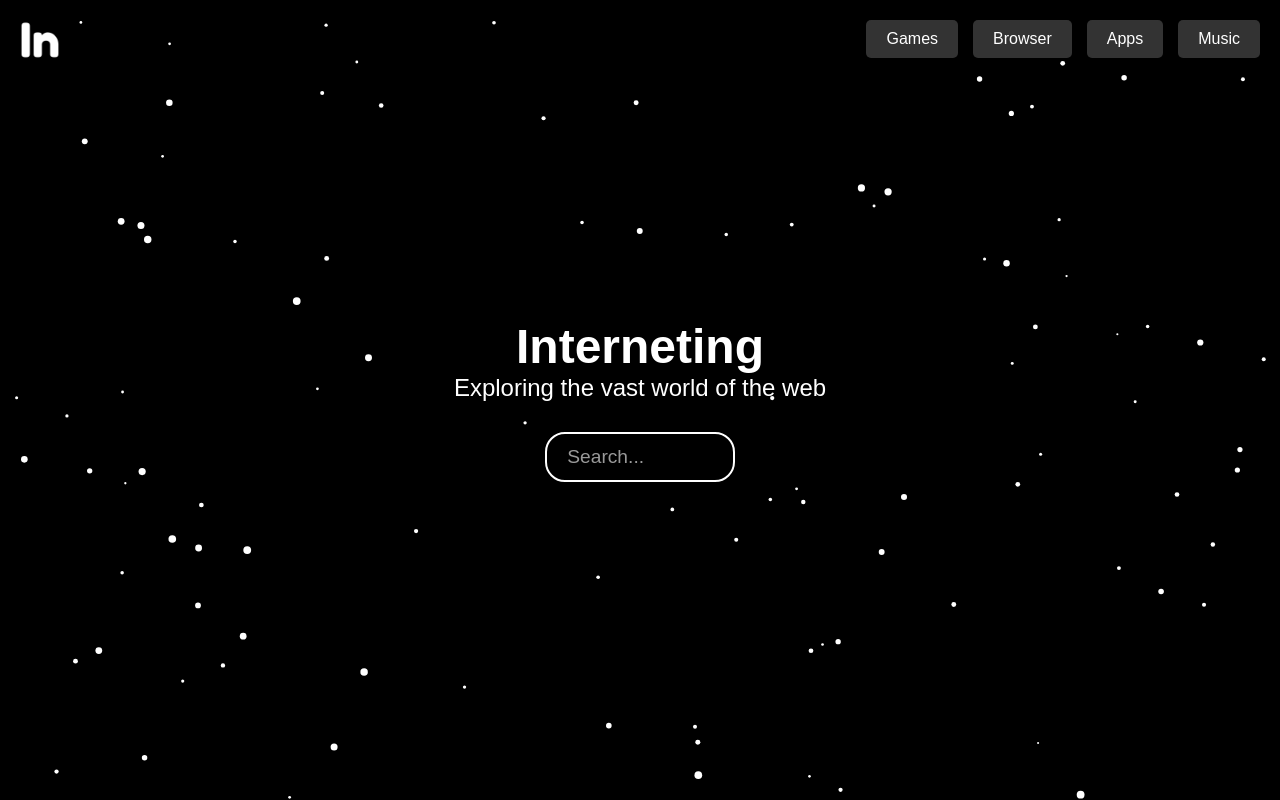
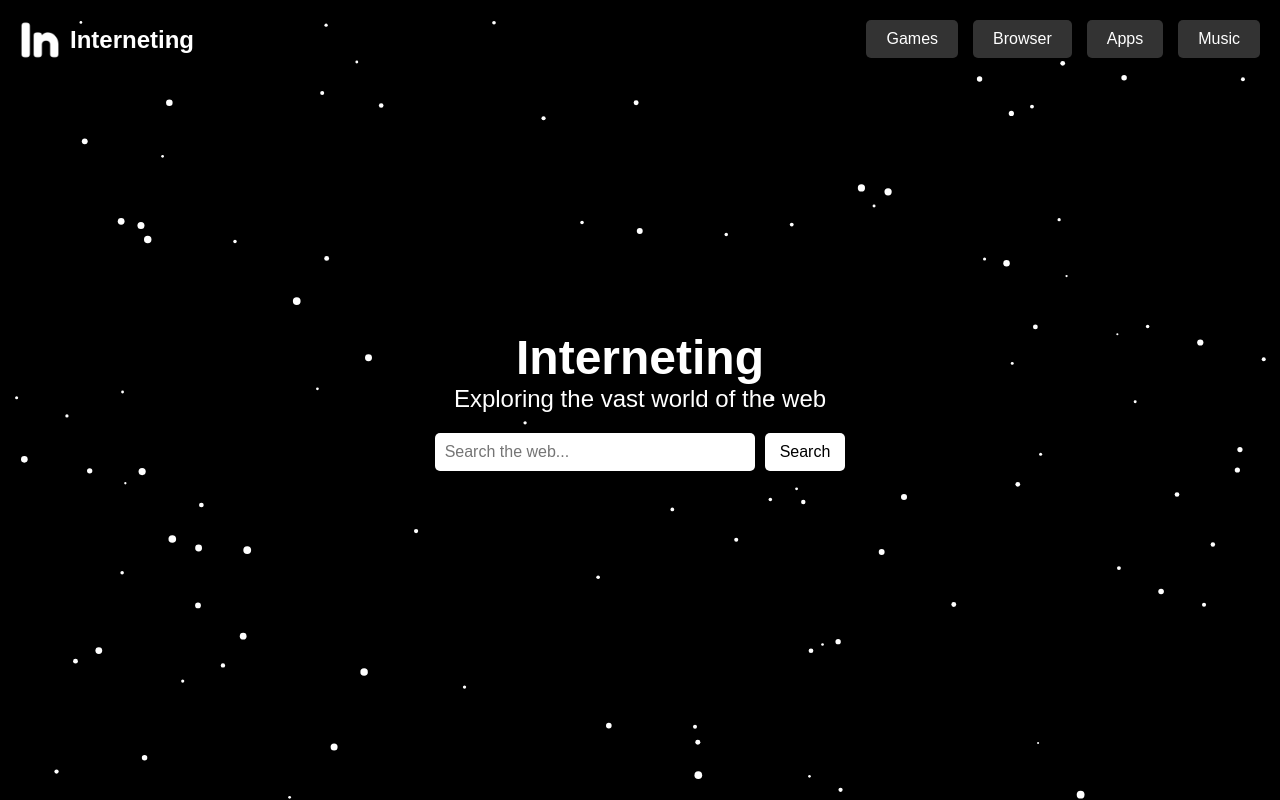
Before and after one commit to loucid/interneting, a plain HTML site: page index.html in a window 1280 px wide. Drawn offline with Linux system fonts and the light colour scheme.

Commit message:
Update index.html

```diff
--- a/index.html
+++ b/index.html
@@ -35,6 +35,40 @@
             font-size: 1.5rem;
             margin: 0;
         }
+        .search-container {
+            margin-top: 20px;
+            display: flex;
+            align-items: center;
+            gap: 10px;
+        }
+        input {
+            padding: 10px;
+            font-size: 1rem;
+            width: 300px;
+            border-radius: 5px;
+            border: none;
+            outline: none;
+        }
+        button {
+            padding: 10px 15px;
+            font-size: 1rem;
+            background: white;
+            color: black;
+            border: none;
+            border-radius: 5px;
+            cursor: pointer;
+            transition: 0.3s;
+        }
+        button:hover {
+            background: gray;
+        }
+        iframe {
+            width: 90vw;
+            height: 80vh;
+            border: none;
+            display: none;
+            margin-top: 20px;
+        }
         .tabs {
             position: absolute;
             top: 20px;
@@ -69,87 +103,36 @@
             font-size: 1.5rem;
             font-weight: bold;
         }
-        .search-bar {
-            margin-top: 30px;
-            display: flex;
-            justify-content: center;
-            width: 100%;
-            z-index: 1;
-        }
-        .search-bar input {
-            padding: 12px 20px;
-            font-size: 1.2rem;
-            border-radius: 20px;
-            border: 2px solid #fff;
-            background-color: transparent;
-            color: white;
-            width: 50%;
-            max-width: 500px;
-            transition: all 0.3s ease;
-        }
-        .search-bar input:focus {
-            outline: none;
-            border-color: #00bcd4;
-            box-shadow: 0 0 10px rgba(0, 188, 212, 0.6);
-        }
-        .search-bar input::placeholder {
-            color: rgba(255, 255, 255, 0.6);
-        }
     </style>
 </head>
 <body>
     <canvas id="particleCanvas"></canvas>
+
     <div class="logo" onclick="window.location.href='index.html';">
         <img src="logo.png" alt="Interneting Logo">
+        <span>Interneting</span>
     </div>
+
     <div class="tabs">
         <div class="tab" onclick="window.location.href='games.html';">Games</div>
         <div class="tab">Browser</div>
         <div class="tab">Apps</div>
         <div class="tab">Music</div>
     </div>
+
     <div class="text-container">
         <h1>Interneting</h1>
         <p>Exploring the vast world of the web</p>
+        <div class="search-container">
+            <input id="searchBar" type="text" placeholder="Search the web...">
+            <button onclick="search()">Search</button>
+        </div>
     </div>
 
-    <!-- Search Bar -->
-    <div class="search-bar">
-        <form id="searchForm">
-            <input type="text" id="searchInput" placeholder="Search..." />
-        </form>
-    </div>
+    <iframe id="googleResults"></iframe>
 
     <script>
-        // Function to generate random gibberish
-        function generateRandomGibberish() {
-            const characters = 'ABCDEFGHIJKLMNOPQRSTUVWXYZabcdefghijklmnopqrstuvwxyz0123456789';
-            let gibberish = '';
-            for (let i = 0; i < 10; i++) {
-                gibberish += characters.charAt(Math.floor(Math.random() * characters.length));
-            }
-            return gibberish;
-        }
-
-        // Handle form submission and redirect to custom URL
-        function handleSearch(event) {
-            event.preventDefault(); // Prevent form submission
-            const searchQuery = document.getElementById('searchInput').value.trim();
-
-            if (searchQuery) {
-                const randomGibberish = generateRandomGibberish();
-                const encodedSearchQuery = encodeURIComponent(searchQuery); // URL encode search term
-                const customUrl = `https://interneting.netlify.app/${encodedSearchQuery}?${randomGibberish}`;
-
-                // Redirect to the custom URL
-                window.location.href = customUrl;
-            }
-        }
-
-        // Add event listener to the search form to trigger handleSearch on submit
-        document.getElementById('searchForm').addEventListener('submit', handleSearch);
-
-        // Particle animation code
+        // Particle effect
         const canvas = document.getElementById('particleCanvas');
         const ctx = canvas.getContext('2d');
         canvas.width = window.innerWidth;
@@ -166,15 +149,12 @@
                 this.dx = (Math.random() - 0.5) * 2;
                 this.dy = (Math.random() - 0.5) * 2;
             }
-
             update() {
                 this.x += this.dx;
                 this.y += this.dy;
-
                 if (this.x < 0 || this.x > canvas.width) this.dx *= -1;
                 if (this.y < 0 || this.y > canvas.height) this.dy *= -1;
             }
-
             draw() {
                 ctx.beginPath();
                 ctx.arc(this.x, this.y, this.radius, 0, Math.PI * 2);
@@ -207,6 +187,30 @@
             canvas.height = window.innerHeight;
             initParticles();
         });
+
+        // Search functionality
+        function search() {
+            let query = document.getElementById("searchBar").value.trim();
+            if (query) {
+                let searchUrl = `https://www.google.com/search?q=${encodeURIComponent(query)}`;
+                window.history.pushState({}, '', `?query=${encodeURIComponent(query)}`);
+
+                let iframe = document.getElementById("googleResults");
+                iframe.src = searchUrl;
+                iframe.style.display = "block";
+            }
+        }
+
+        // Load search if URL has query
+        window.onload = function() {
+            const params = new URLSearchParams(window.location.search);
+            const query = params.get('query');
+            if (query) {
+                let iframe = document.getElementById("googleResults");
+                iframe.src = `https://www.google.com/search?q=${encodeURIComponent(query)}`;
+                iframe.style.display = "block";
+            }
+        };
     </script>
 </body>
 </html>
```
